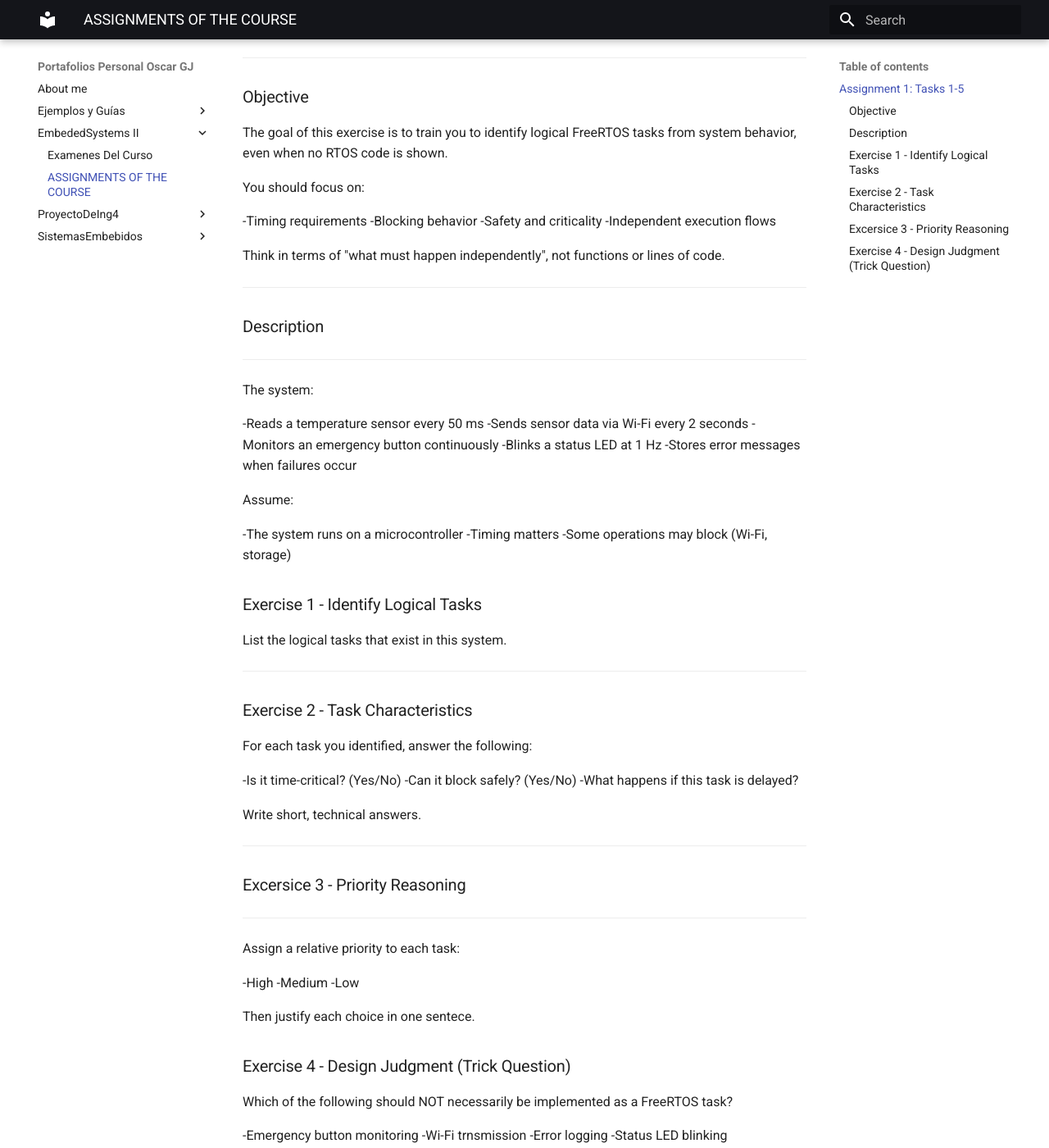
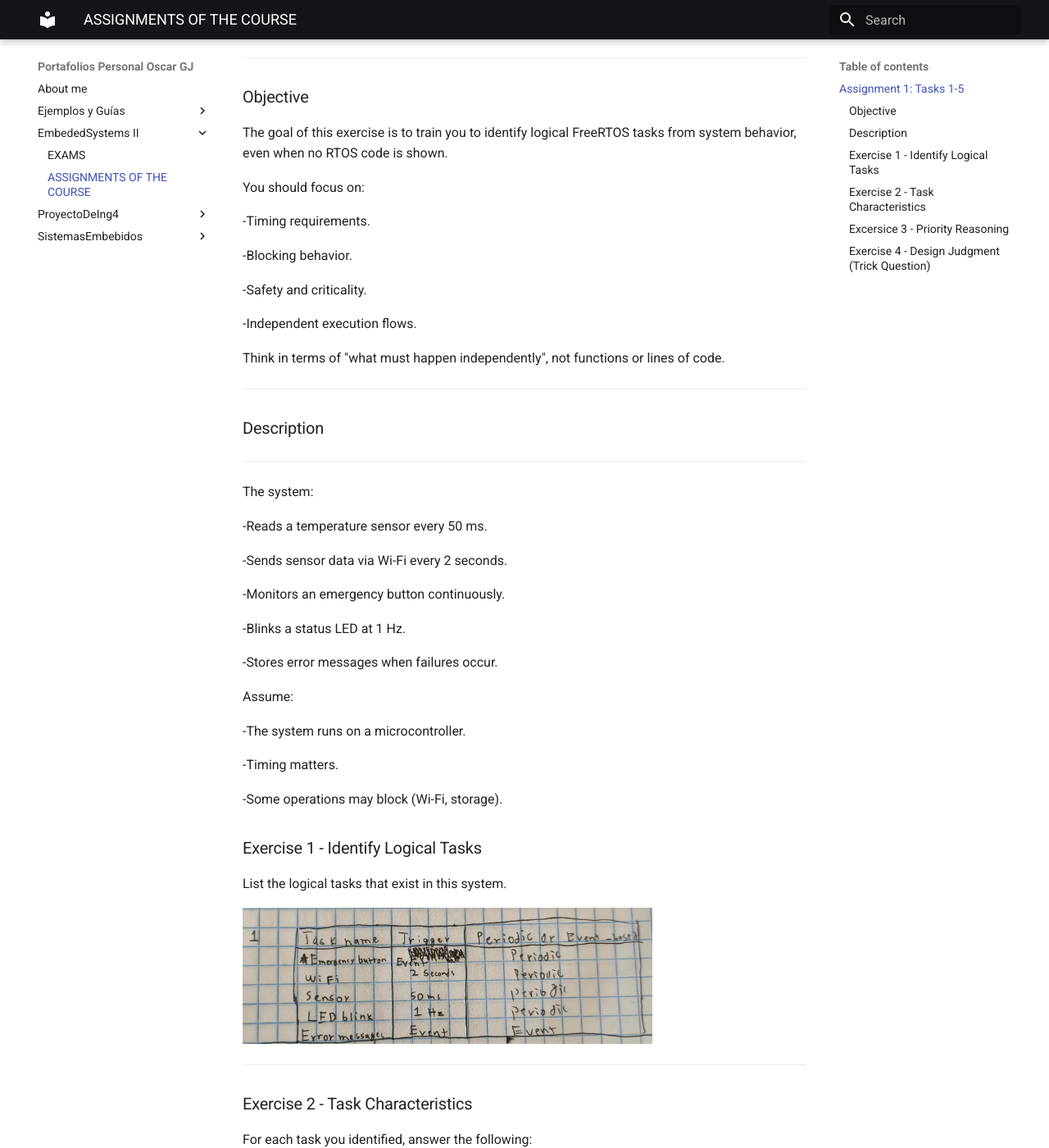
Before and after one commit to OscarGuJo/PortafolioSistemas, an MkDocs documentation site: the page built from docs/EmbededSystems_II/Homework.md, in a window 1280 px wide and 1400 px high, scrolled down 212 px. Shown: the whole window at 82% size. Built offline with MkDocs 1.6.1 and Material for MkDocs 9.7.7, drawn with Linux system fonts in a browser that asks for light colours; some of the changed text lies outside the part shown.

Commit message:
EMBEDED SYSTEMS 2 1

```diff
--- a/docs/EmbededSystems_II/Exams.md
+++ b/docs/EmbededSystems_II/Exams.md
@@ -1,4 +1,4 @@
-# Examenes Del Curso
+# EXAMS
 
 ---
 
--- a/docs/EmbededSystems_II/Homework.md
+++ b/docs/EmbededSystems_II/Homework.md
@@ -12,10 +12,14 @@
 
 You should focus on:
 
--Timing requirements
--Blocking behavior
--Safety and criticality
--Independent execution flows
+-Timing requirements.
+
+-Blocking behavior.
+
+-Safety and criticality.
+
+-Independent execution flows.
+
 
 Think in terms of "what must happen independently", not functions or lines of code.
 
@@ -27,21 +31,31 @@
 
 The system:
 
--Reads a temperature sensor every 50 ms
--Sends sensor data via Wi-Fi every 2 seconds
--Monitors an emergency button continuously
--Blinks a status LED at 1 Hz
--Stores error messages when failures occur
+-Reads a temperature sensor every 50 ms.
+
+-Sends sensor data via Wi-Fi every 2 seconds.
+
+-Monitors an emergency button continuously.
+
+-Blinks a status LED at 1 Hz.
+
+-Stores error messages when failures occur.
+
 
 Assume:
 
--The system runs on a microcontroller
--Timing matters
--Some operations may block (Wi-Fi, storage)
+-The system runs on a microcontroller.
+
+-Timing matters.
+
+-Some operations may block (Wi-Fi, storage).
+
 
 ### Exercise 1 - Identify Logical Tasks
 
 List the logical tasks that exist in this system.
+
+![Esquemático 2D](IMGSTareas/IMG/Ex1.jpeg){ width="500" align=center}
 
 ---
 
@@ -49,11 +63,15 @@
 
 For each task you identified, answer the following:
 
--Is it time-critical? (Yes/No)
--Can it block safely? (Yes/No)
--What happens if this task is delayed?
+-Is it time-critical? (Yes/No).
+
+-Can it block safely? (Yes/No).
+
+-What happens if this task is delayed?.
 
 Write short, technical answers.
+
+![Esquemático 2D](IMGSTareas/IMG/Ex2.jpeg){ width="500" align=center}
 
 ---
 
@@ -69,7 +87,7 @@
 
 Then justify each choice in one sentece.
 
-
+![Esquemático 2D](IMGSTareas/IMG/Ex3.jpeg){ width="500" align=center}
 
 ### Exercise 4 - Design Judgment (Trick Question)
 
```
Also changed, not shown: docs/EmbededSystems_II/IMGSTareas/IMG/Ex1.jpeg (added), docs/EmbededSystems_II/IMGSTareas/IMG/Ex2.jpeg (added), docs/EmbededSystems_II/IMGSTareas/IMG/Ex3.jpeg (added).
